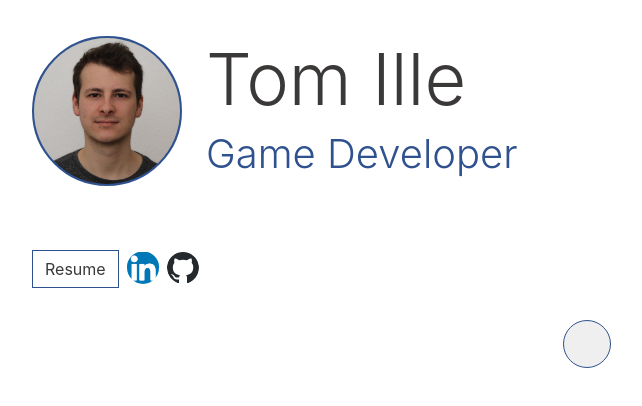
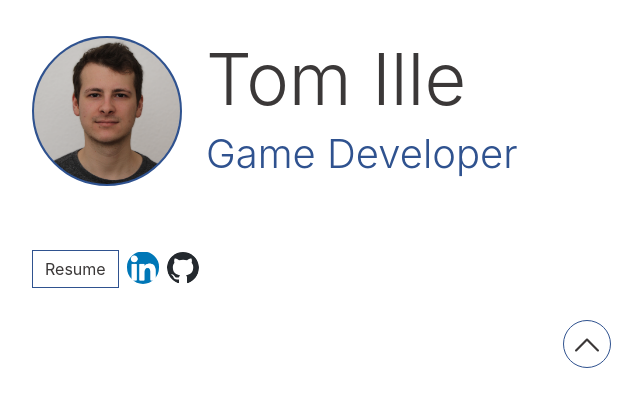
Before and after one commit to JamesTheButler/Portfolio, a plain HTML site: page index.html in a window 1280 px wide. Shown: the whole page, without its empty margins (53-695 px from the left). Drawn offline with nearby package versions, Linux system fonts and the light colour scheme; no server answers.

Commit message:
add chevron to scroll to top button

```diff
--- a/css/portfolio.css
+++ b/css/portfolio.css
@@ -130,9 +130,21 @@ img.media-icon {
 }
 
 .scrollToTopButton {
+  padding-bottom: 4px; /* to center the chevron better */
   width: 48px;
   height: 48px;
+  padding: 0%;
+  background-color: var(--background-color);
 }
+
+svg.icon {
+  fill: var(--main-color);
+}
+
+.scrollToTopButton:hover svg.icon{
+  fill: var(--background-color);
+}
+
 
 /* center about me section */
 @media all and (max-width: 768px) {
--- a/index.html
+++ b/index.html
@@ -50,7 +50,18 @@
 
         <div id="repo-content"> </div>
         <footer>
-            <button id="scrollToTopButton" class="scrollToTopButton  round "></button>
+            <button id="scrollToTopButton" class="scrollToTopButton round">
+                <!-- path taken from media/chevron_up.svg -->
+                <svg
+                class="icon"
+                xmlns="http://www.w3.org/2000/svg" xmlns:xlink="http://www.w3.org/1999/xlink"
+                height="24px" width="24px" version="1.1" id="Layer_1" viewBox="0 0 330 330"
+                xml:space="preserve">
+                    <path id="XMLID_224_" d="M325.606,229.393l-150.004-150C172.79,76.58,168.974,75,164.996,75c-3.979,0-7.794,1.581-10.607,4.394
+                        l-149.996,150c-5.858,5.858-5.858,15.355,0,21.213c5.857,5.857,15.355,5.858,21.213,0l139.39-139.393l139.397,139.393
+                        C307.322,253.536,311.161,255,315,255c3.839,0,7.678-1.464,10.607-4.394C331.464,244.748,331.464,235.251,325.606,229.393z"/>
+                </svg>
+            </button>
         </footer>
     </div>
 </body>
```
Also changed, not shown: media/chevron_up.svg (renamed from media/up-arrow.svg).
